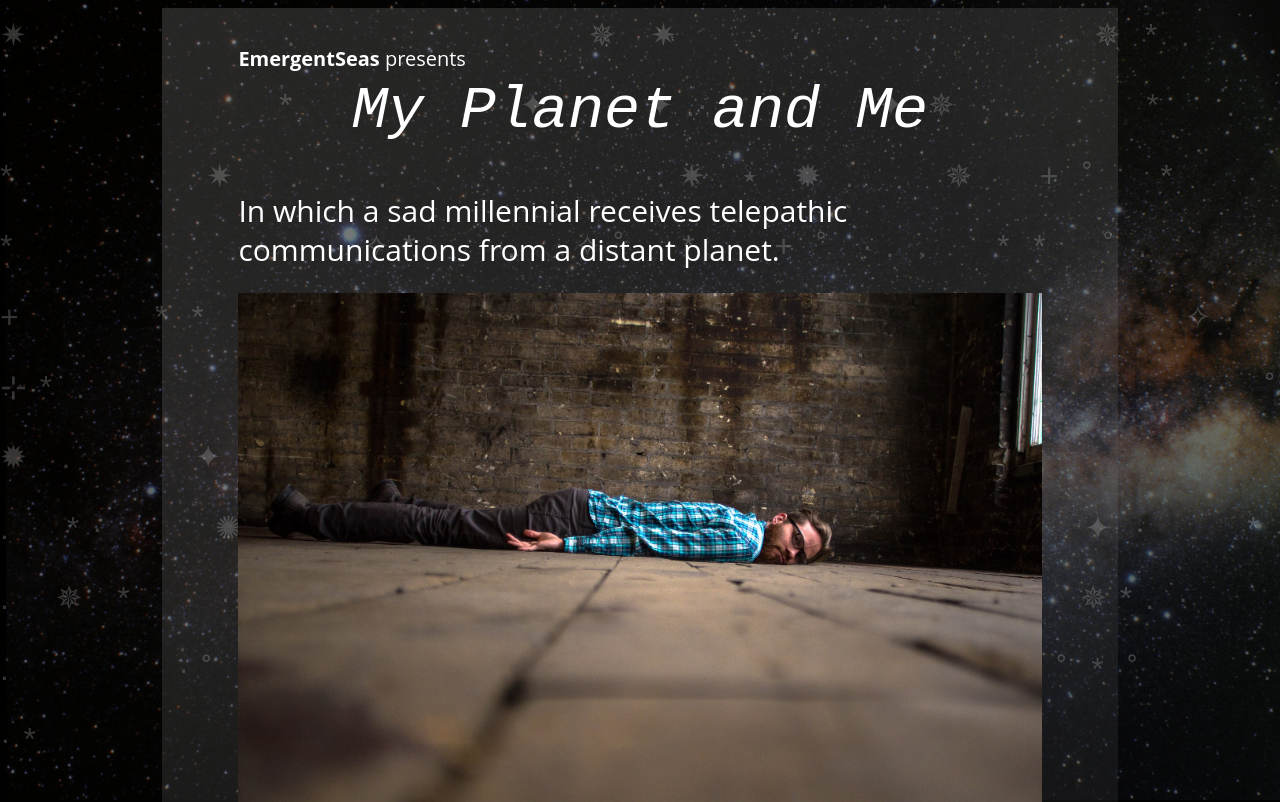
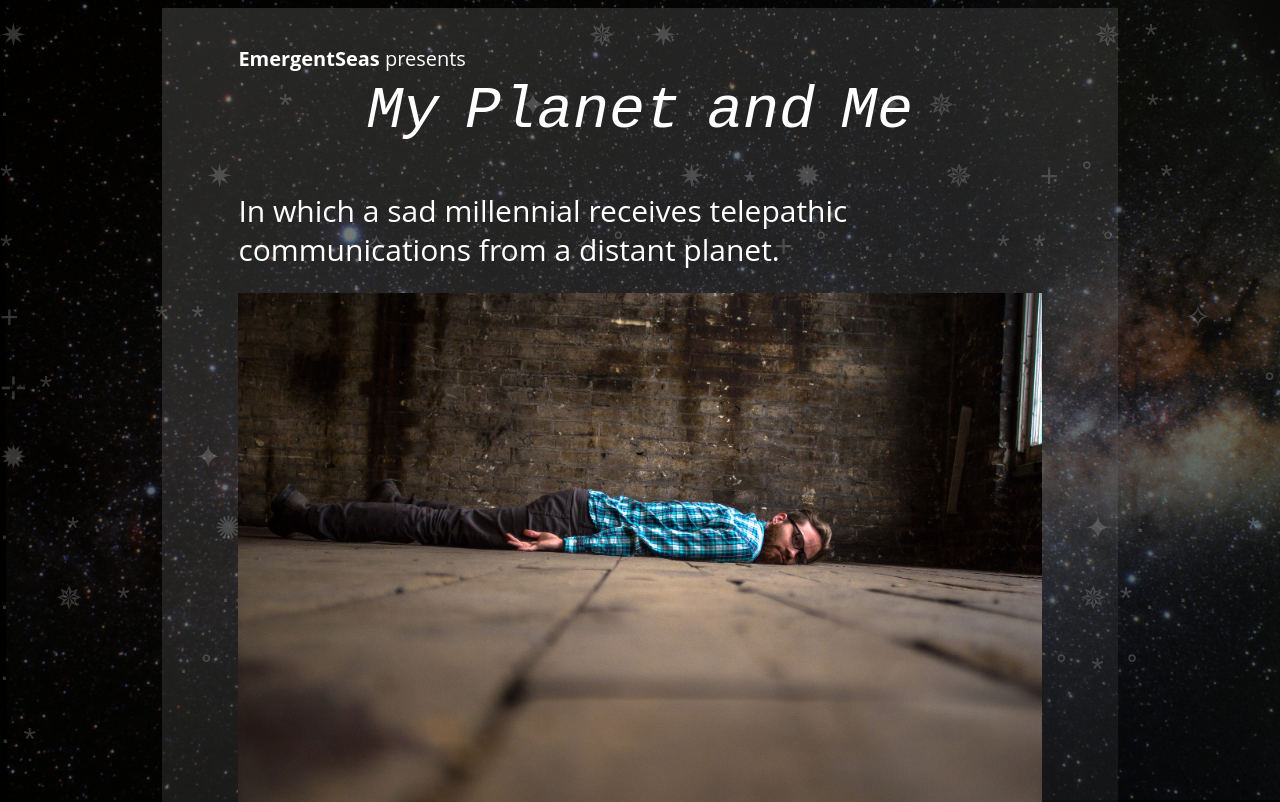
Before and after one commit to thedamon/emgergentseas, a Nuxt app: page / in a window 1280 px wide. Shown: the top 802 px of the page. Built offline with nearby package versions, Linux system fonts and the light colour scheme.

Commit message:
some word spacing

```diff
--- a/pages/index.vue
+++ b/pages/index.vue
@@ -73,6 +73,7 @@
     font-family: 'Space Mono', monospace;
     font-style: italic;
     text-align: center;
+    word-spacing: -10px;
   }
   header p {
     margin: 0;
```
